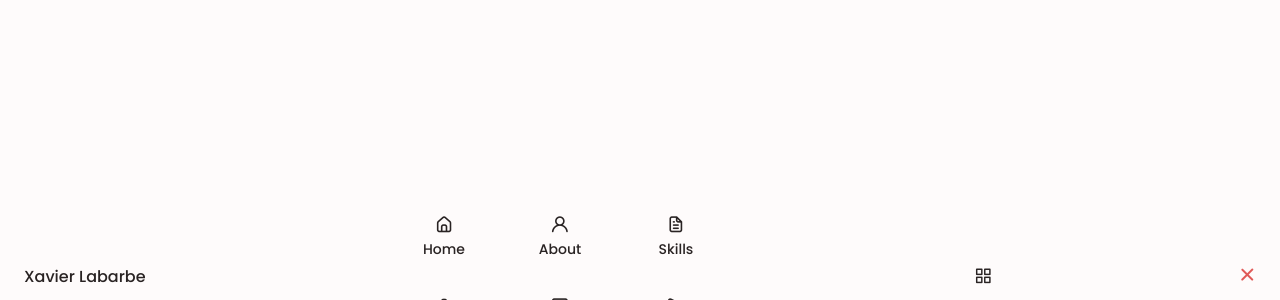
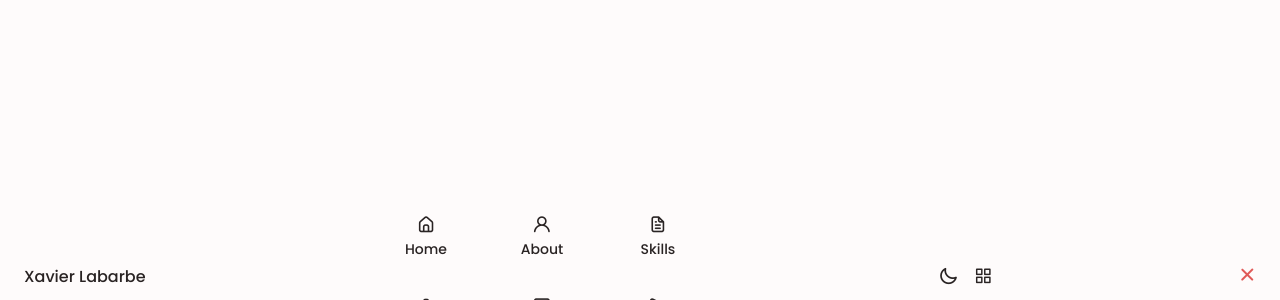
Before and after one commit to Xavier-Labarbe/cv-nextjs, a Next.js app: page /components/header in a window 1280 px wide. Shown: the part 500-800 px from the top of the page. Built offline with nearby package versions, Linux system fonts and the light colour scheme.

Commit message:
adding dark mode

```diff
--- a/pages/_app.jsx
+++ b/pages/_app.jsx
@@ -10,6 +10,7 @@ import '../styles/hiring.css'
 import '../styles/contact.css'
 import '../styles/footer.css'
 import '../styles/scroll_up.css'
+import '../styles/theme.css'
 
 function MyApp({ Component, pageProps }) {
   return <Component {...pageProps} />
--- a/pages/components/header.jsx
+++ b/pages/components/header.jsx
@@ -1,4 +1,15 @@
 import {useState} from "react";
+
+function changeTheme(theme){
+    if(theme === "uil uil-moon change-theme"){
+        document.body.classList.add('dark-theme')
+        return "uil uil-sun change-theme";
+    }
+    if(theme === "uil uil-sun change-theme"){
+        document.body.classList.remove('dark-theme')
+        return "uil uil-moon change-theme";
+    }
+}
 
 function changeStatus(status){
     if(status === "nav__menu"){
@@ -11,6 +22,7 @@ function changeStatus(status){
 
 export default function Header() {
     const [show, setShow] = useState("nav__menu")
+    const [theme, setTheme] = useState("uil uil-moon change-theme")
 
     return (
         <header className={"header"} id={"header"}>
@@ -60,7 +72,9 @@ export default function Header() {
                     <i className="uil uil-times nav__close" onClick={()=> {setShow(changeStatus(show))}}></i>
                 </div>
 
-                <div className="navv__btns">
+                <div className="nav__btns">
+                    <i className={theme} onClick={() => setTheme(changeTheme(theme))}></i>
+
                     <div className={"nav__toggle"} onClick={()=> {setShow(changeStatus(show))}}>
                         <i className="uil uil-apps"></i>
                     </div>
--- a/styles/globals.css
+++ b/styles/globals.css
@@ -213,3 +213,12 @@ img{
 .show-menu{
   bottom: 0;
 }
+
+body.dark-theme{
+  --first-color-second: hsl(var(--hue-color), 30%, 8%);
+  --title-color: hsl(var(--hue-color), 8%, 95%);
+  --text-color: hsl(var(--hue-color), 8%, 75%);
+  --input-color: hsl(var(--hue-color), 29%, 16%);
+  --body-color: hsl(var(--hue-color), 28%, 12%);
+  --container-color: hsl(var(--hue-color), 29%, 16%);
+}
--- /dev/null
+++ b/styles/theme.css
@@ -0,0 +1,15 @@
+.nav__btns{
+    display: flex;
+    align-items: center;
+}
+
+.change-theme{
+    font-size: 1.25rem;
+    color: var(--title-color);
+    margin-right: var(--mb-1);
+    cursor: pointer;
+}
+
+.change-theme:hover{
+    color: var(--first-color);
+}
```
